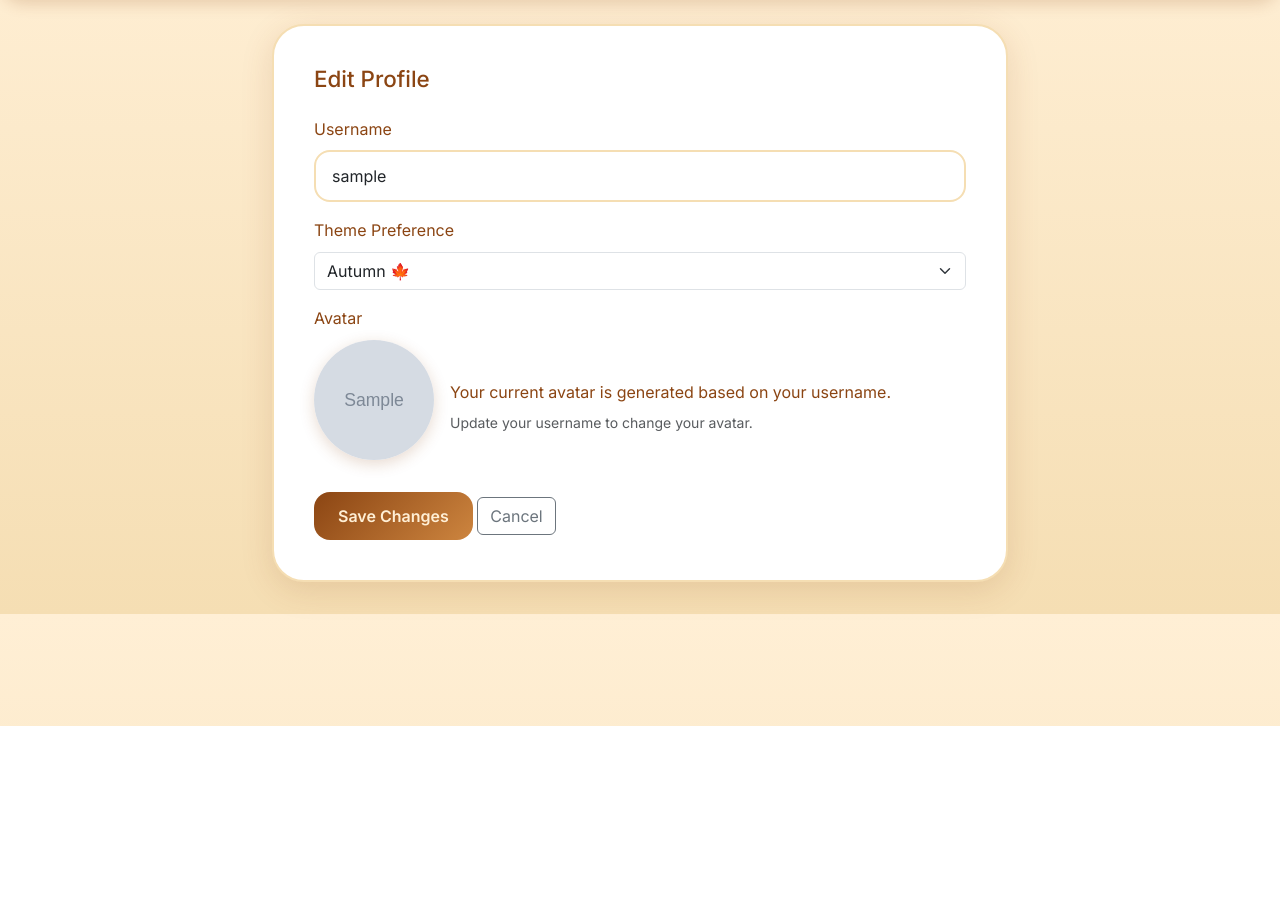
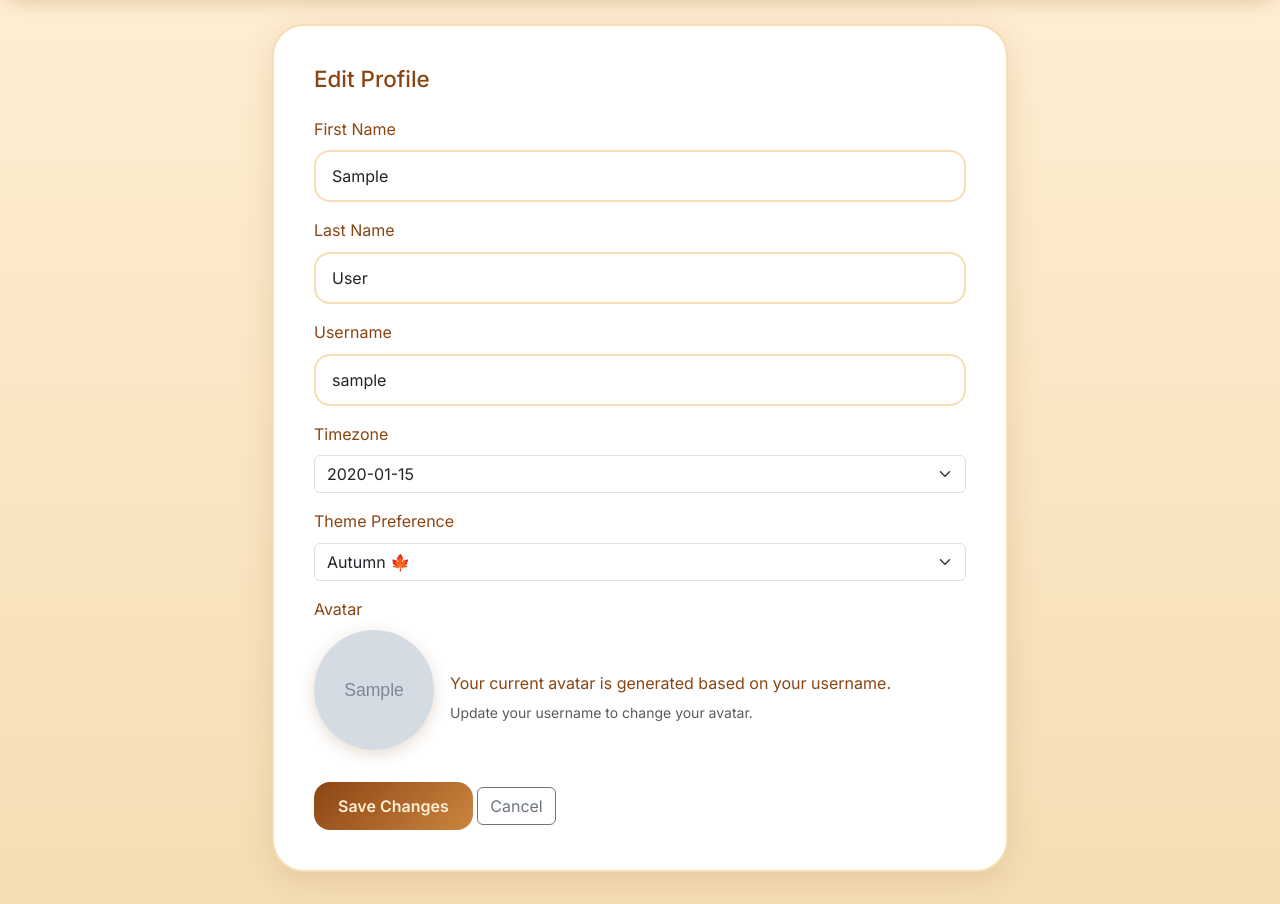
Before and after one commit to reversegremlin/harvest-market, a Flask app: template templates/profile/edit.html in a window 1280 px wide. Shown: the part 74-978 px from the top of the page. Before the commit the page ends 800 px from the top, so only its background shows below. Run offline with Flask 3, Linux system fonts and the light colour scheme; a user stored in the database is signed in; tables that the repository leaves empty hold one stand-in row (values such as "Sample post"); the template is opened without the code that fills it: most values are stand-ins (such as "Sample title", 1, 10 or a date in 2020); grey boxes marked "Sample" are stand-in pictures.

Commit message:
Agent query: Can you verify if the profile editing form now shows the first name, last name, and timezone fields, and if they can be edited successfully?

```diff
--- a/templates/profile/dashboard.html
+++ b/templates/profile/dashboard.html
@@ -8,13 +8,15 @@
         <div class="profile-card">
             <div class="text-center">
                 <img src="{{ user.avatar_url }}" alt="Avatar" class="avatar mb-3">
-                <h3 class="mb-2">{{ user.username }}</h3>
-                <p class="text-muted mb-3">Member since {{ user.created_at.strftime('%B %Y') }}</p>
+                <h3 class="mb-2">{{ user.first_name }} {{ user.last_name }}</h3>
+                <p class="text-muted">@{{ user.username }}</p>
+                <p class="text-muted mb-3">Member since {{ user.created_at.astimezone(timezone(user.timezone)).strftime('%B %Y') }}</p>
             </div>
 
             <div class="mt-4 account-details">
                 <h5 class="mb-3">Account Details</h5>
                 <p class="mb-2"><strong>Email:</strong> <span>{{ user.email }}</span></p>
+                <p class="mb-2"><strong>Timezone:</strong> <span>{{ user.timezone }}</span></p>
                 <p class="mb-3"><strong>Theme:</strong> <span>{{ user.theme|title }}</span></p>
             </div>
 
--- a/templates/profile/edit.html
+++ b/templates/profile/edit.html
@@ -10,10 +10,34 @@
 
             <form method="POST" class="needs-validation" novalidate>
                 <div class="mb-3">
+                    <label for="first_name" class="form-label">First Name</label>
+                    <input type="text" class="form-control" id="first_name" name="first_name"
+                           value="{{ current_user.first_name }}" required>
+                    <div class="invalid-feedback">Please enter your first name.</div>
+                </div>
+
+                <div class="mb-3">
+                    <label for="last_name" class="form-label">Last Name</label>
+                    <input type="text" class="form-control" id="last_name" name="last_name"
+                           value="{{ current_user.last_name }}" required>
+                    <div class="invalid-feedback">Please enter your last name.</div>
+                </div>
+
+                <div class="mb-3">
                     <label for="username" class="form-label">Username</label>
                     <input type="text" class="form-control" id="username" name="username"
                            value="{{ current_user.username }}" required>
                     <div class="invalid-feedback">Please choose a username.</div>
+                </div>
+
+                <div class="mb-3">
+                    <label for="timezone" class="form-label">Timezone</label>
+                    <select class="form-select" id="timezone" name="timezone" required>
+                        {% for tz in timezones %}
+                        <option value="{{ tz }}" {% if tz == current_user.timezone %}selected{% endif %}>{{ tz }}</option>
+                        {% endfor %}
+                    </select>
+                    <div class="invalid-feedback">Please select your timezone.</div>
                 </div>
 
                 <div class="mb-3">
```
Also changed, not shown: profile.py (+18 -1 lines), 1 other file.
